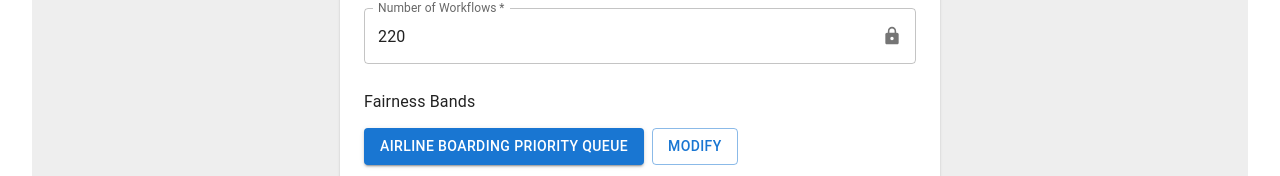
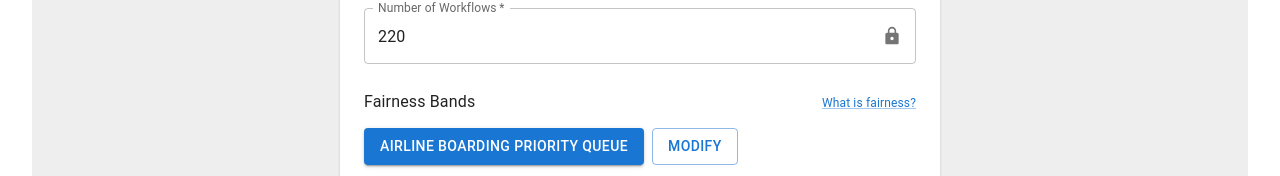
Before and after one commit to temporal-sa/temporal-priority-fairness-demo, a React (Vite) app in the folder ui/: page / in a window 1280 px wide. Both pictures are taken after a click on the label "Fairness". Shown: the part 374-550 px from the top of the page. Built offline with nearby package versions, Linux system fonts and the light colour scheme.

Commit message:
what is fairness page

```diff
--- a/ui/src/app/router/Routes.tsx
+++ b/ui/src/app/router/Routes.tsx
@@ -3,6 +3,7 @@ import { createBrowserRouter } from "react-router-dom";
 import App from "../layout/App";
 import HomePage from "../../features/home/HomePage";
 import TestResultsWrapper from "../../features/results/TestResultsWrapper";
+import WhatIsFairnessPage from "../../features/info/WhatIsFairnessPage";
 
 
 export const router = createBrowserRouter([
@@ -11,7 +12,8 @@ export const router = createBrowserRouter([
         element: <App />,
         children: [
             {path: '', element: <HomePage />},
-            {path: 'results/:runPrefix', element: <TestResultsWrapper />}
+            {path: 'results/:runPrefix', element: <TestResultsWrapper />},
+            {path: 'what-is-fairness', element: <WhatIsFairnessPage />}
         ]
     }
 ])
--- a/ui/src/features/form/SubmitTest.tsx
+++ b/ui/src/features/form/SubmitTest.tsx
@@ -1,6 +1,6 @@
 import React, { useEffect, useState } from "react";
-import { Box, Button, TextField, Paper, Typography, Alert, CircularProgress, InputAdornment, Checkbox } from "@mui/material";
-import { useNavigate } from "react-router-dom";
+import { Box, Button, TextField, Paper, Typography, Alert, CircularProgress, InputAdornment, Checkbox, Link } from "@mui/material";
+import { Link as RouterLink, useNavigate } from "react-router-dom";
 import axios from "axios";
 import type { WorkflowTestConfig, Mode, Band } from "../../lib/types/test-config";
 import { RadioGroup, FormControlLabel, Radio, Stack, IconButton } from "@mui/material";
@@ -277,7 +277,12 @@ export default function SubmitTest() {
 
                 {formData.mode === 'fairness' && (
                     <Box>
-                        <Typography variant="subtitle1" sx={{mb: 1.5}}>Fairness Bands</Typography>
+                        <Box sx={{ display: 'flex', alignItems: 'baseline', justifyContent: 'space-between', mb: 1.5 }}>
+                            <Typography variant="subtitle1">Fairness Bands</Typography>
+                            <Link component={RouterLink} to="/what-is-fairness" sx={{ fontSize: 12 }}>
+                                What is fairness?
+                            </Link>
+                        </Box>
                         <Box sx={{ display: 'flex', gap: 1, flexWrap: 'wrap', mb: 1.5 }}>
                             <Button
                                 variant={presetLocked ? 'contained' : 'outlined'}
```
